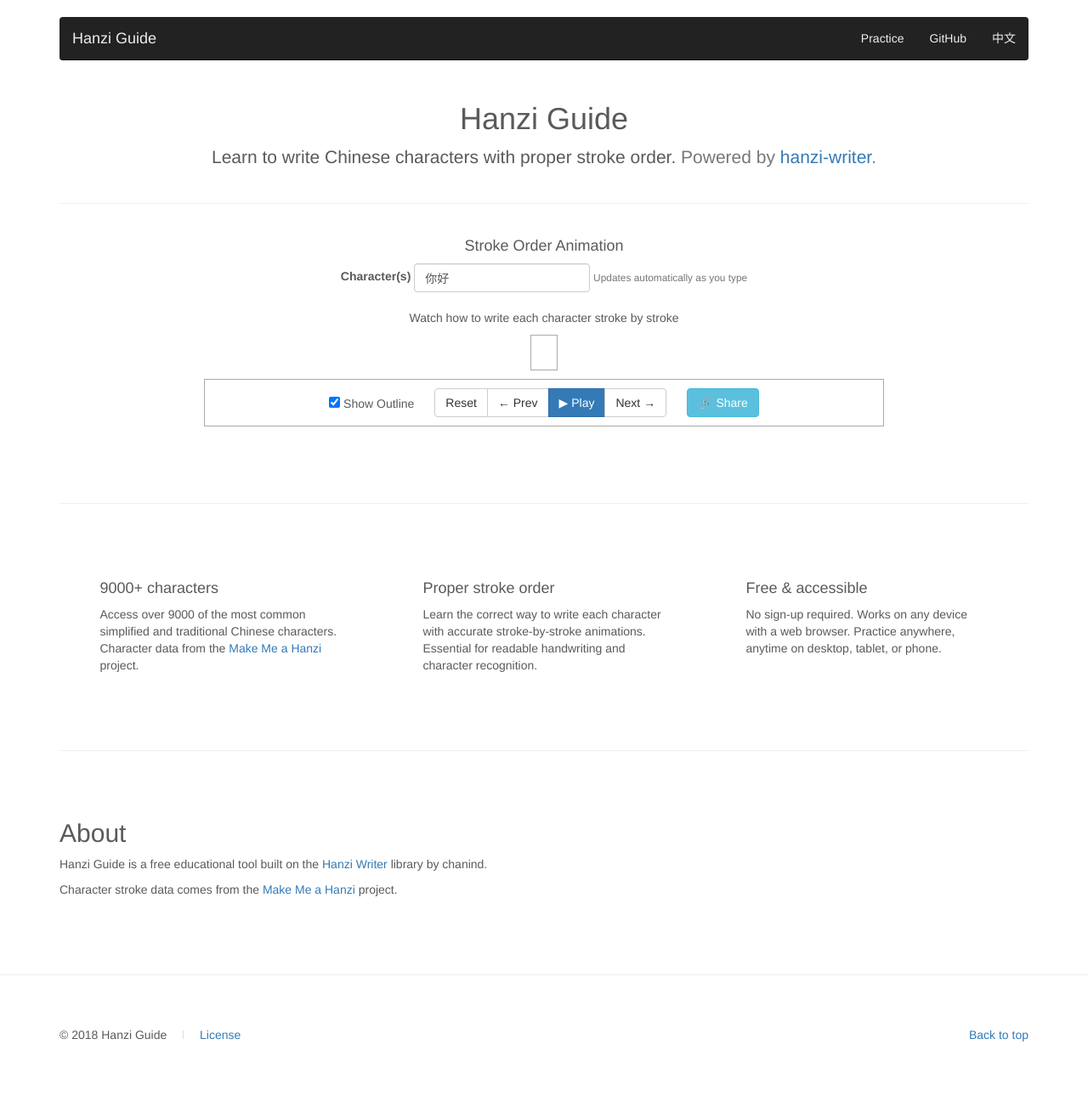
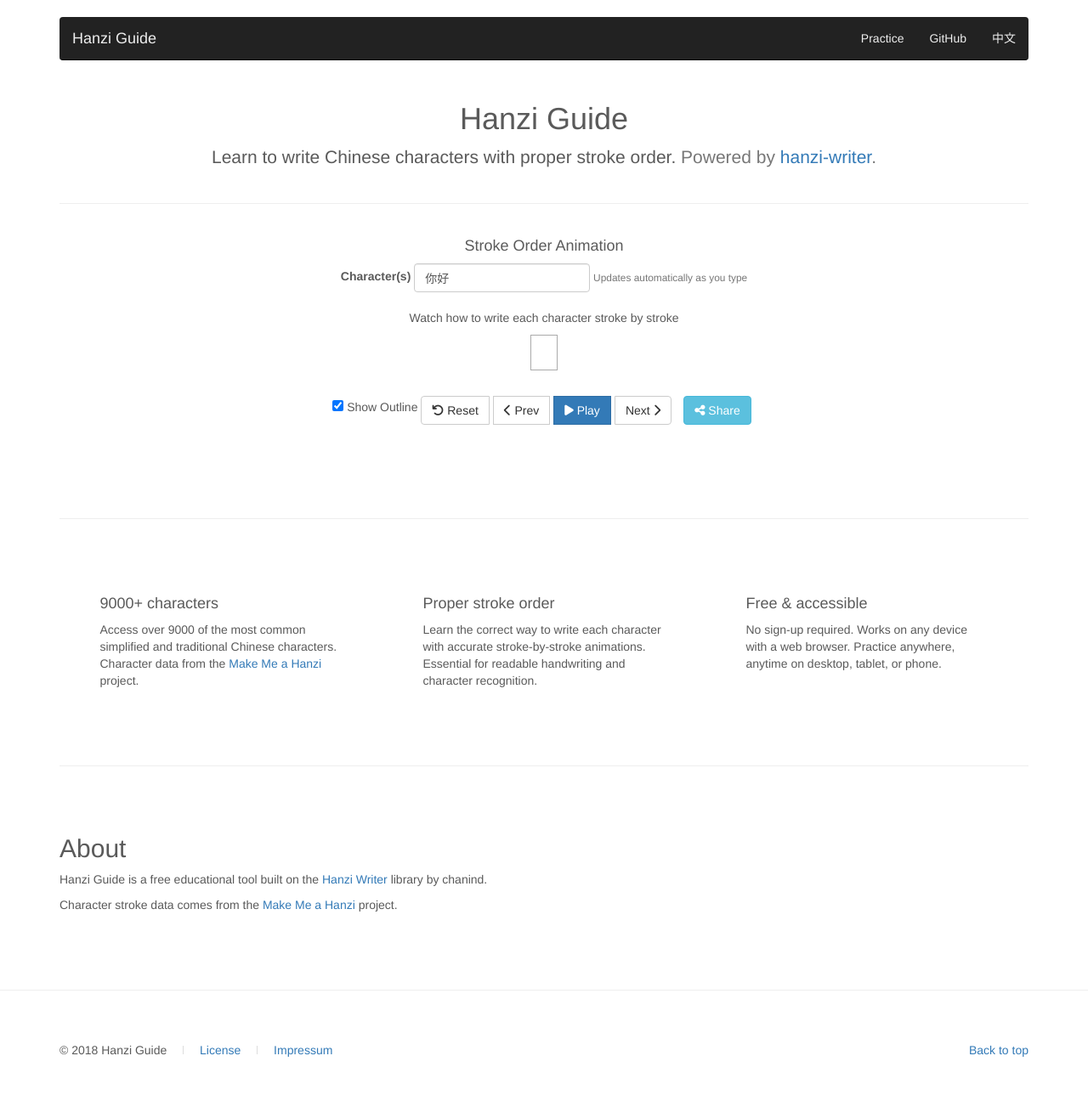
Before and after one commit to yorickreum/hanziguide, a Jekyll site: the page built from index.html, in a window 1280 px wide. Shown: the whole page at 85% size. Built offline with Jekyll 4.4.1, drawn with Linux system fonts in a browser that asks for light colours.

Commit message:
Add impressum, improve mobile buttons, use Font Awesome icons

```diff
--- a/_includes/footer.html
+++ b/_includes/footer.html
@@ -7,6 +7,8 @@
         &copy; 2018 Hanzi Guide
         <span class="footer-separator"></span>
         <a href="/license.html">License</a>
+        <span class="footer-separator"></span>
+        <a href="/impressum.html">Impressum</a>
     </p>
   </footer>
 </div>
--- a/_includes/head.html
+++ b/_includes/head.html
@@ -6,6 +6,7 @@
     <meta name="description" content="{{ site.description }}">
 
     <link rel="stylesheet" href="https://maxcdn.bootstrapcdn.com/bootstrap/3.3.5/css/bootstrap.min.css">
+    <link rel="stylesheet" href="https://cdnjs.cloudflare.com/ajax/libs/font-awesome/6.5.1/css/all.min.css">
     <link rel="stylesheet" href="{{ "/css/main.css" | prepend: site.baseurl | prepend: site.url }}">
     <link rel="canonical" href="{{ page.url | replace:'index.html','' | prepend: site.baseurl | prepend: site.url }}">
     <script type="application/javascript" src="https://cdn.jsdelivr.net/npm/hanzi-writer@3.7.3/dist/hanzi-writer.min.js"></script>
--- a/_sass/_demo.scss
+++ b/_sass/_demo.scss
@@ -34,14 +34,38 @@
 }
 
 .demo-controls {
-  border: 1px solid #AAA;
   margin: 10px auto;
   padding: 10px;
   max-width: 800px;
 }
 
 .demo-controls .btn {
-  margin-left: 20px
+  margin: 5px;
+}
+
+.demo-controls .btn-group {
+  margin: 5px 0;
+}
+
+.demo-controls .checkbox {
+  margin-bottom: 10px;
+}
+
+@media (max-width: 768px) {
+  .demo-controls form {
+    display: flex;
+    flex-direction: column;
+    align-items: center;
+  }
+
+  .demo-controls .btn-group {
+    margin: 5px 0;
+  }
+
+  .demo-controls .btn {
+    font-size: 14px;
+    padding: 8px 12px;
+  }
 }
 
 .character-select {
--- a/index.html
+++ b/index.html
@@ -43,13 +43,13 @@
           <input type="checkbox" checked="checked" id="animation-show-outline" /> Show Outline
         </label>
       </div>
-      <div class="btn-group" role="group" style="margin-left: 20px;">
-        <button class="btn btn-default" id="animate-reset">Reset</button>
-        <button class="btn btn-default" id="animate-prev">← Prev</button>
-        <button class="btn btn-primary" id="animate-play">▶ Play</button>
-        <button class="btn btn-default" id="animate-next">Next →</button>
+      <div class="btn-group" role="group">
+        <button class="btn btn-default" id="animate-reset"><i class="fas fa-undo"></i> Reset</button>
+        <button class="btn btn-default" id="animate-prev"><i class="fas fa-chevron-left"></i> Prev</button>
+        <button class="btn btn-primary" id="animate-play"><i class="fas fa-play"></i> Play</button>
+        <button class="btn btn-default" id="animate-next">Next <i class="fas fa-chevron-right"></i></button>
       </div>
-      <button class="btn btn-info" id="share-btn" style="margin-left: 20px;">🔗 Share</button>
+      <button class="btn btn-info" id="share-btn"><i class="fas fa-share-alt"></i> Share</button>
     </form>
   </div>
 </div>
```
Also changed, not shown: cn/index.html (+6 -6 lines), impressum.html (added, +15 -0 lines), favicon.svg (added).
